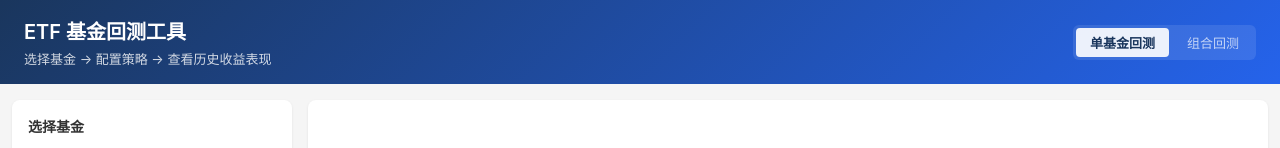
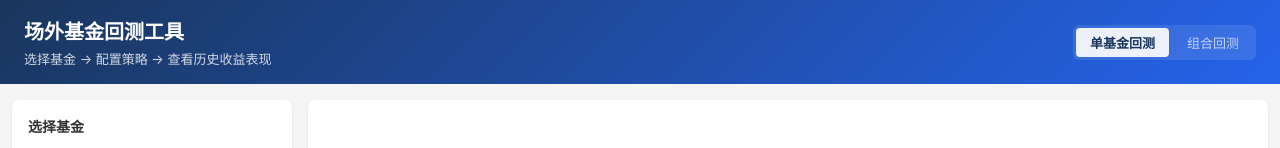
Before and after one commit to a739122270/fund-quant, a React (Vite) app: page / in a window 1280 px wide. Shown: the top 148 px of the page. Built offline with nearby package versions, Linux system fonts and the light colour scheme; the HTML template or start-up script is replaced by a standard one.

Commit message:
chore: 标题从ETF基金改为场外基金

```diff
--- a/index.html
+++ b/index.html
@@ -3,7 +3,7 @@
   <head>
     <meta charset="UTF-8" />
     <meta name="viewport" content="width=device-width, initial-scale=1.0" />
-    <title>ETF 基金回测工具</title>
+    <title>场外基金回测工具</title>
   </head>
   <body>
     <div id="root"></div>
--- a/src/App.tsx
+++ b/src/App.tsx
@@ -20,7 +20,7 @@ export default function App() {
     <div className="app">
       <header className="app-header" style={{ display: 'flex', alignItems: 'center', justifyContent: 'space-between' }}>
         <div>
-          <h1>ETF 基金回测工具</h1>
+          <h1>场外基金回测工具</h1>
           <p style={{ margin: '4px 0 0', fontSize: 13, opacity: 0.8 }}>选择基金 → 配置策略 → 查看历史收益表现</p>
         </div>
         <div style={{ display: 'flex', gap: 4, background: 'rgba(255,255,255,0.1)', borderRadius: 6, padding: 3 }}>
```
